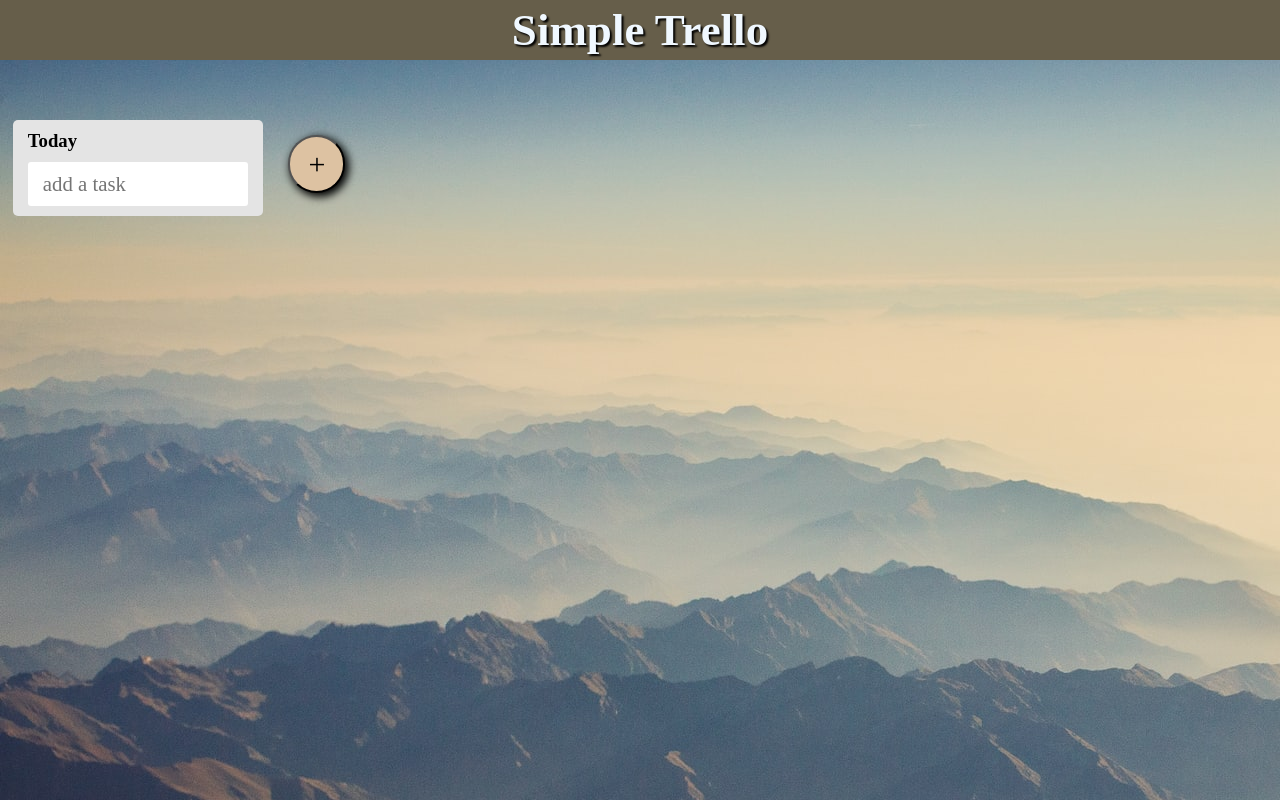
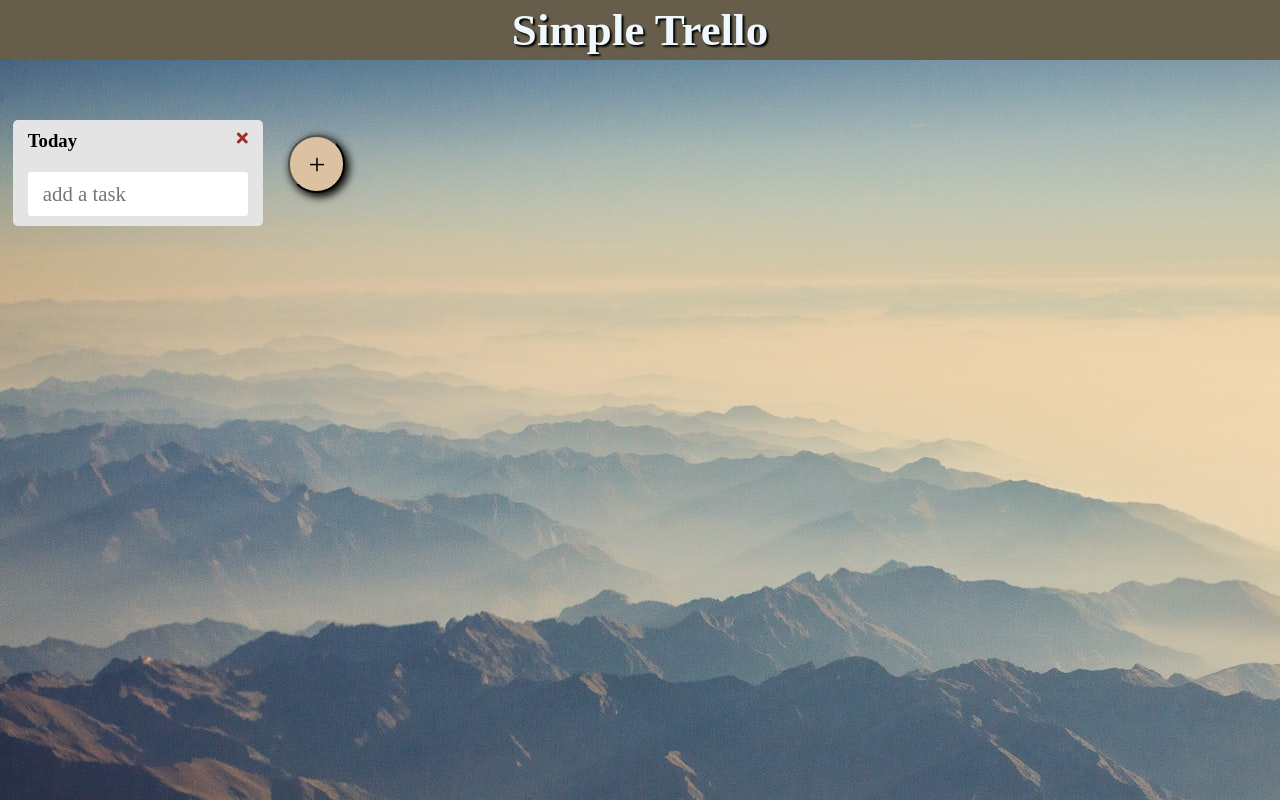
Before and after one commit to Shin-sibainu/simple-trello-3, a React (Create React App) app: page / in a window 1280 px wide. Built offline with nearby package versions, Linux system fonts and the light colour scheme; a web font is replaced by a local one.

Commit message:
add listdeletebutton

```diff
--- a/src/components/task/Task.jsx
+++ b/src/components/task/Task.jsx
@@ -1,22 +1,28 @@
 import React, { useState } from "react";
 import { FormInput } from "../input/FormInput";
 import { TaskCards } from "./TaskCards";
+import { TaskListDelete } from "./TaskListDelete";
 import { TaskTitle } from "./TaskTitle";
 
-export const Task = () => {
+export const Task = ({ setTaskBoxList, taskBox, taskBoxList }) => {
   const [inputText, setInputText] = useState("");
   const [taskList, setTaskList] = useState([]);
   return (
     <div className="taskBox">
-      <TaskTitle />
-      {/* ここは完了 */}
+      <div className="taskTitleArea">
+        <TaskTitle />
+        <TaskListDelete
+          setTaskBoxList={setTaskBoxList}
+          taskBox={taskBox}
+          taskBoxList={taskBoxList}
+        />
+      </div>
       <FormInput
         setInputText={setInputText}
         inputText={inputText}
         setTaskList={setTaskList}
         taskList={taskList}
       />
-      {/* 次はここから */}
       <TaskCards taskList={taskList} setTaskList={setTaskList} />
     </div>
   );
--- a/src/components/task/TaskBoxes.jsx
+++ b/src/components/task/TaskBoxes.jsx
@@ -13,7 +13,12 @@ export const TaskBoxes = () => {
   return (
     <div className="taskArea">
       {taskBoxList.map((taskBox) => (
-        <Task key={taskBox.id} />
+        <Task
+          key={taskBox.id}
+          setTaskBoxList={setTaskBoxList}
+          taskBoxList={taskBoxList}
+          taskBox={taskBox}
+        />
       ))}
       <AddNextListButton
         taskBoxList={taskBoxList}
--- /dev/null
+++ b/src/components/task/TaskListDelete.jsx
@@ -0,0 +1,18 @@
+import React from "react";
+
+export const TaskListDelete = ({ setTaskBoxList, taskBoxList, taskBox }) => {
+  const handleTaskListDelete = (id) => {
+    setTaskBoxList(taskBoxList.filter((e) => e.id !== id));
+  };
+
+  return (
+    <div>
+      <button
+        className="taskListDeleteButton"
+        onClick={() => handleTaskListDelete(taskBox.id)}
+      >
+        <i class="fas fa-times"></i>
+      </button>
+    </div>
+  );
+};
--- a/src/index.css
+++ b/src/index.css
@@ -92,6 +92,7 @@ h3 {
 .trashButton {
   border: none;
   cursor: pointer;
+  background-color: rgb(255, 255, 255);
 }
 
 .addNextListButton {
@@ -113,3 +114,16 @@ h3 {
   margin-left: 1%;
   margin-top: 25px;
 }
+
+.taskListDeleteButton {
+  background-color: rgb(228, 228, 228);
+  border: none;
+  cursor: pointer;
+  font-size: 16px;
+  color: rgb(158, 46, 46);
+}
+
+.taskTitleArea {
+  display: flex;
+  justify-content: space-between;
+}
```
Also changed, not shown: 1 other file (tests, documents, lock files or other folders).
